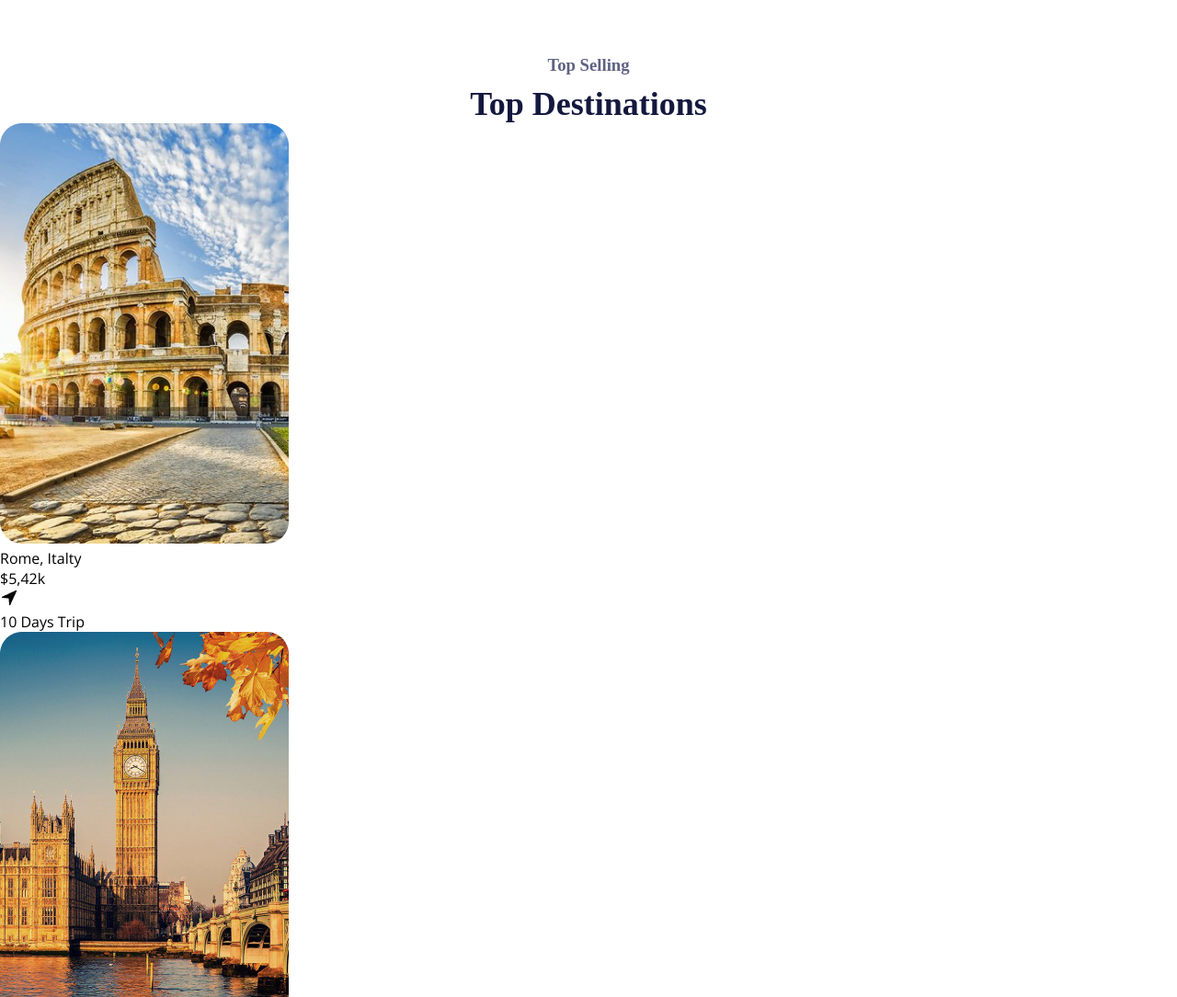
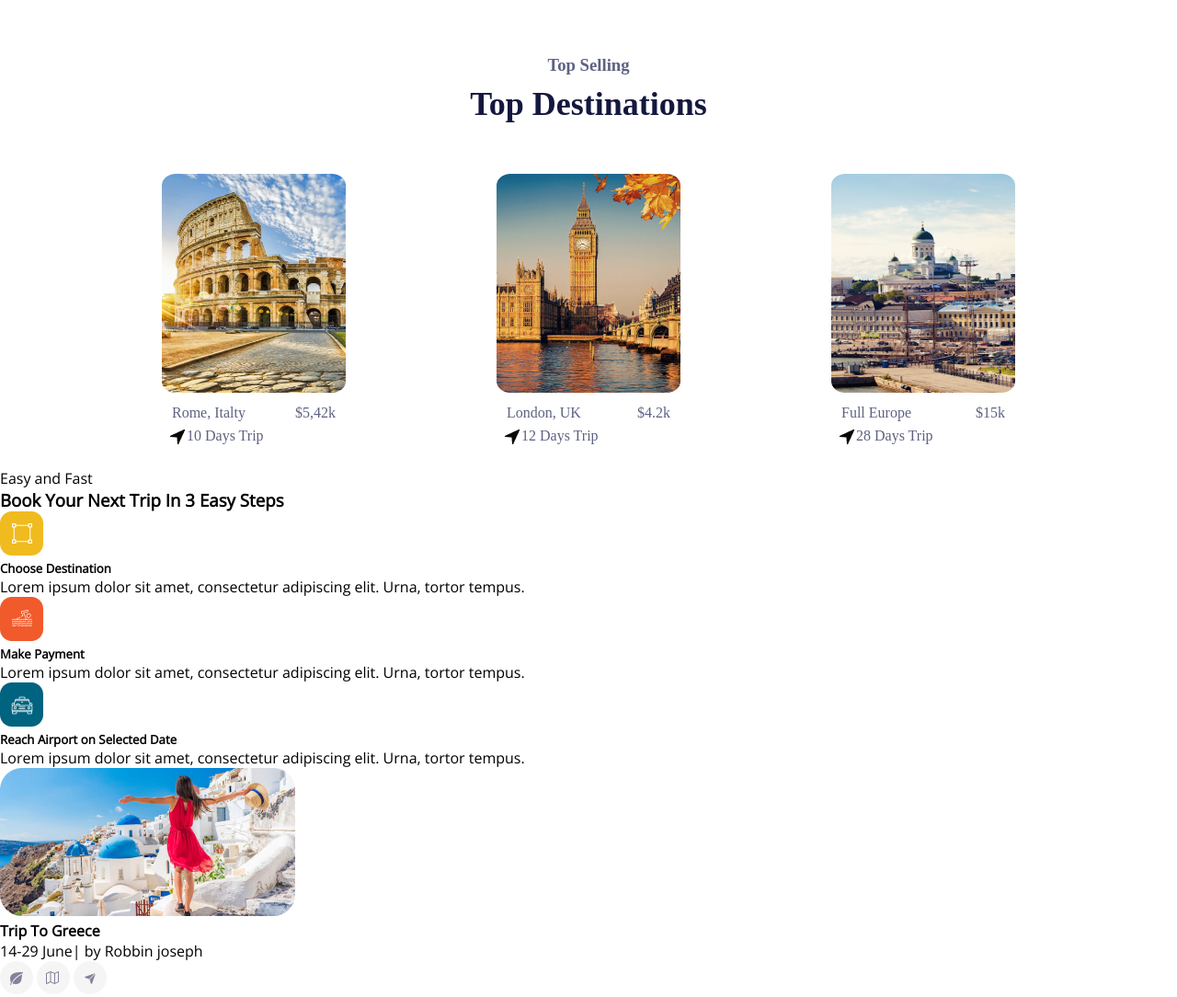
Before and after one commit to SabaKajaia/fe-cat-projecte-1-SabaKajaia-main, a website: page FE-CAT-projecte-1/index.html in a window 1280 px wide. Shown: the part 1060-2144 px from the top of the page at 92% size. Drawn offline with nearby package versions, Linux system fonts and the light colour scheme; files whose address does not match are found by name.

Commit message:
Pagina 3 completado

```diff
--- a/FE-CAT-projecte-1/style.css
+++ b/FE-CAT-projecte-1/style.css
@@ -115,7 +115,7 @@ li :hover{
     /* width: 1179px;
     height: 380px; */
     margin: 80px auto 60px;
-    background-image: url(/Group\ 4.png);
+    background-image: url(/FE-CAT-projecte-1/Photos/Group\ 4.png);
     background-repeat: no-repeat;
     background-position-x: right;
     background-size: 115px;
@@ -168,4 +168,37 @@ li :hover{
     font-size: 13px;
     padding: 10px;
     font-family: poppins;
+
 }
+.destinations-cards{
+    display: flex;
+    justify-content: center;
+    flex-wrap: wrap;
+    margin: 45px 0 0 0;
+}
+.destinations-card{
+    width: 200px;
+    height: 310px;
+    border-radius: 15px;
+    margin: 10px 82px;
+}
+.destinations-card:hover{
+    box-shadow: 0px 0px 10px -3px;
+}
+.destinations-image{
+    width: 200px;
+    height: 238px;
+}
+.name-and-price{
+    display: flex;
+    justify-content: space-between;
+    padding: 8px 11px 7px;
+    font-family: poppins;
+    color:#5E6282;
+}
+.trip-duration{
+    display: flex;
+    padding: 0 7px;
+    font-family: poppins;
+    color:#5E6282;
+}
```
